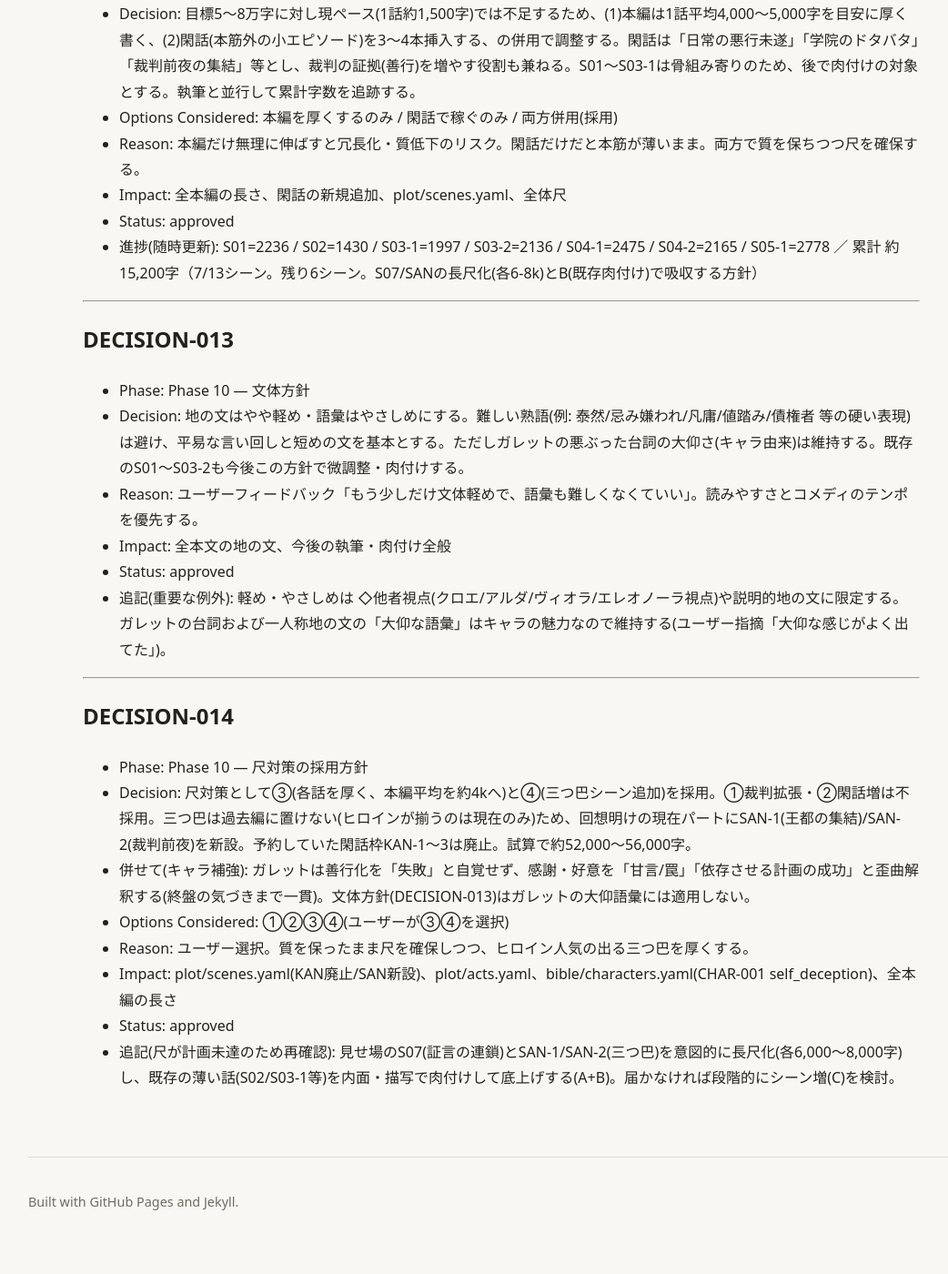
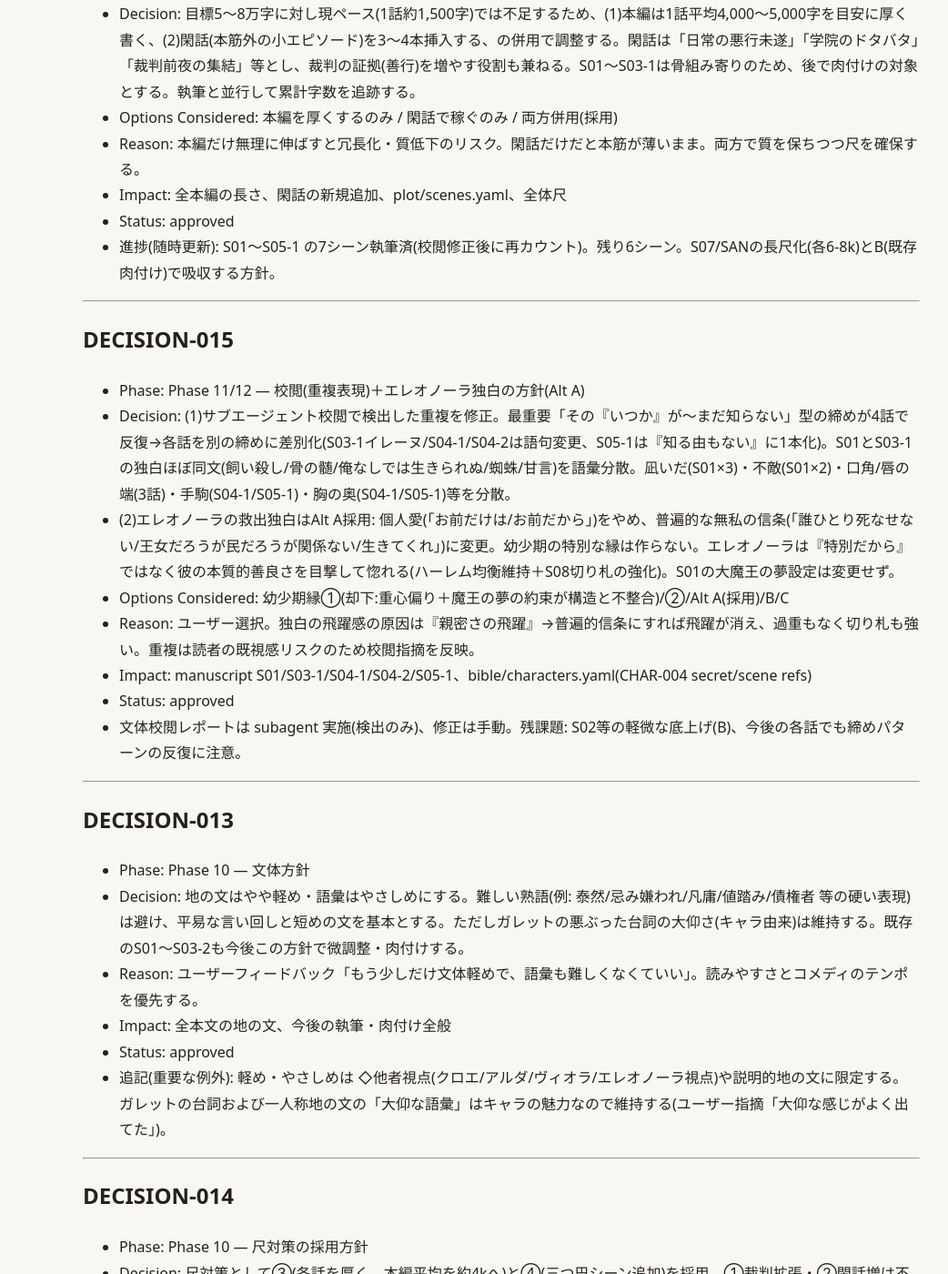
Before and after one commit to nao-onion/novel, a Jekyll site: the page built from specs/decision_log.md, in a window 1280 px wide and 1400 px high, scrolled down 4199 px. Shown: the whole window at 91% size, without its empty margins (89-1131 px from the left). Built offline with Jekyll 4.4.1, drawn with Linux system fonts in a browser that asks for light colours; our own code applies the rules of GitHub Pages for plain Markdown files.

Commit message:
Fix repeated expressions (校閲) + rework 救出 monologue to Alt A
- 締めの「いつか/まだ知らない」型反復を各話で差別化(S03-1/S04-1/S04-2/S05-1)
- S01とS03-1の独白の同文重複を語彙分散、凪いだ/不敵/手駒/胸の奥等を分散
- S05-1: エレオノーラ救出独白を個人愛→普遍的信条(Alt A)に。ハーレム均衡＋切り札強化
- characters.yaml: CHAR-004 secretをAlt Aに更新、シーン参照を現行番号に修正
- specs: DECISION-015 記録

Co-Authored-By: Claude Opus 4.8 <noreply@anthropic.com>

```diff
--- a/specs/decision_log.md
+++ b/specs/decision_log.md
@@ -129,7 +129,20 @@
 - Reason: 本編だけ無理に伸ばすと冗長化・質低下のリスク。閑話だけだと本筋が薄いまま。両方で質を保ちつつ尺を確保する。
 - Impact: 全本編の長さ、閑話の新規追加、plot/scenes.yaml、全体尺
 - Status: approved
-- 進捗(随時更新): S01=2236 / S02=1430 / S03-1=1997 / S03-2=2136 / S04-1=2475 / S04-2=2165 / S05-1=2778 ／ 累計 約15,200字（7/13シーン。残り6シーン。S07/SANの長尺化(各6-8k)とB(既存肉付け)で吸収する方針）
+- 進捗(随時更新): S01〜S05-1 の7シーン執筆済(校閲修正後に再カウント)。残り6シーン。S07/SANの長尺化(各6-8k)とB(既存肉付け)で吸収する方針。
+
+---
+
+## DECISION-015
+
+- Phase: Phase 11/12 — 校閲(重複表現)＋エレオノーラ独白の方針(Alt A)
+- Decision: (1)サブエージェント校閲で検出した重複を修正。最重要「その『いつか』が〜まだ知らない」型の締めが4話で反復→各話を別の締めに差別化(S03-1イレーヌ/S04-1/S04-2は語句変更、S05-1は『知る由もない』に1本化)。S01とS03-1の独白ほぼ同文(飼い殺し/骨の髄/俺なしでは生きられぬ/蜘蛛/甘言)を語彙分散。凪いだ(S01×3)・不敵(S01×2)・口角/唇の端(3話)・手駒(S04-1/S05-1)・胸の奥(S04-1/S05-1)等を分散。
+- (2)エレオノーラの救出独白はAlt A採用: 個人愛(「お前だけは/お前だから」)をやめ、普遍的な無私の信条(「誰ひとり死なせない/王女だろうが民だろうが関係ない/生きてくれ」)に変更。幼少期の特別な縁は作らない。エレオノーラは『特別だから』ではなく彼の本質的善良さを目撃して惚れる(ハーレム均衡維持＋S08切り札の強化)。S01の大魔王の夢設定は変更せず。
+- Options Considered: 幼少期縁①(却下:重心偏り＋魔王の夢の約束が構造と不整合)/②/Alt A(採用)/B/C
+- Reason: ユーザー選択。独白の飛躍感の原因は『親密さの飛躍』→普遍的信条にすれば飛躍が消え、過重もなく切り札も強い。重複は読者の既視感リスクのため校閲指摘を反映。
+- Impact: manuscript S01/S03-1/S04-1/S04-2/S05-1、bible/characters.yaml(CHAR-004 secret/scene refs)
+- Status: approved
+- 文体校閲レポートは subagent 実施(検出のみ)、修正は手動。残課題: S02等の軽微な底上げ(B)、今後の各話でも締めパターンの反復に注意。
 
 ---
 
```
Also changed, not shown: bible/characters.yaml (+5 -5 lines), manuscript/S01.md (+5 -5 lines), manuscript/S03-1.md (+4 -6 lines), manuscript/S04-1.md (+4 -4 lines), manuscript/S04-2.md (+3 -3 lines), manuscript/S05-1.md (+4 -6 lines).
